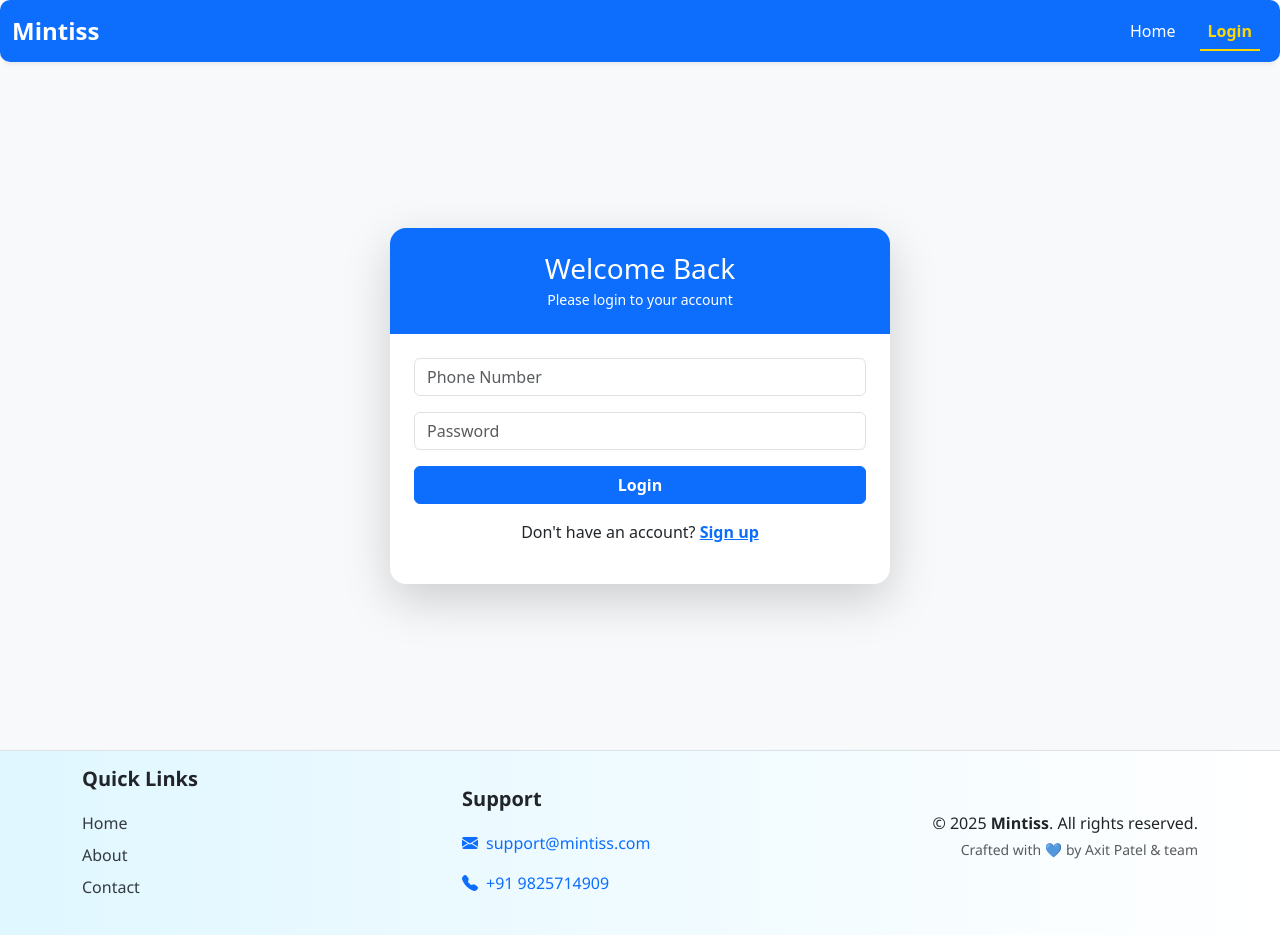
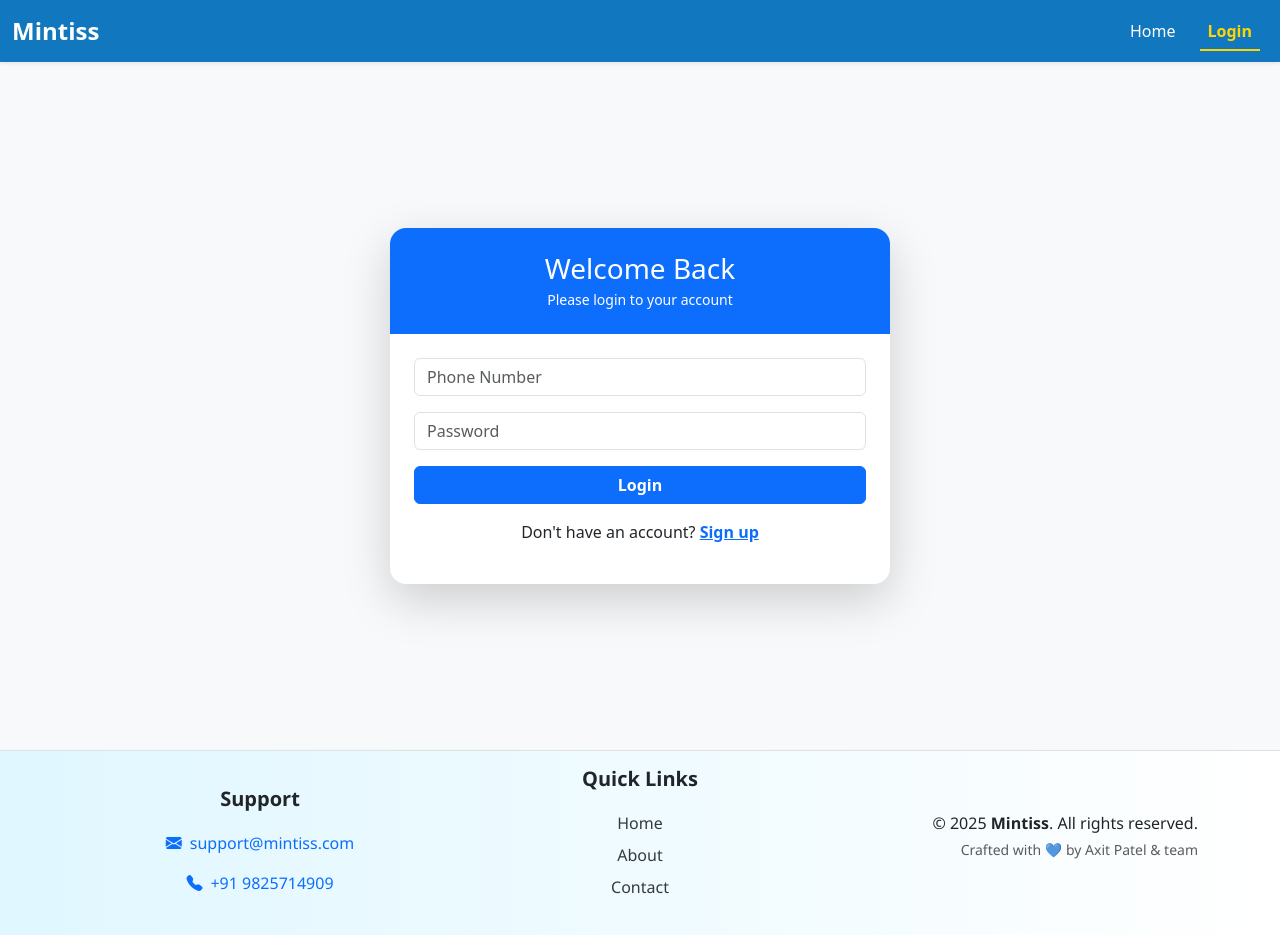
Before and after one commit to srisatkalpesh/mintissFrontend, a Vue app: page /login in a window 1280 px wide. Built offline with nearby package versions, Linux system fonts and the light colour scheme; no server answers.

Commit message:
20-06-2025

```diff
--- a/src/components/Footer.vue
+++ b/src/components/Footer.vue
@@ -1,39 +1,39 @@
 <template>
   <footer class="bg-light text-dark py-3 border-top shadow-sm">
     <div class="container">
-      <div class="row gy-4 align-items-center">
-        <!-- Links Section -->
-        <div class="col-md-4">
-          <h5 class="fw-semibold mb-3">Quick Links</h5>
-          <ul class="list-unstyled">
+  <div class="row gy-4 align-items-center justify-content-between">
+       <!-- Quick Links - CENTER -->
+       <div class="col-md-4 order-2 order-md-2 d-flex flex-column align-items-center">
+      <h5 class="fw-semibold mb-3 text-center">Quick Links</h5>
+      <ul class="list-unstyled text-center">
         <li><a href="/" class="footer-link">Home</a></li>
         <li><a href="/about" class="footer-link">About</a></li>
         <li><a href="/contact" class="footer-link">Contact</a></li>
       </ul>
     </div>
-
-        <!-- Contact & Support -->
-        <div class="col-md-4">
+    <!-- Support -->
+    <div class="col-md-4 order-1 order-md-1 text-md-start text-center">
       <h5 class="fw-semibold mb-3">Support</h5>
       <p class="mb-2">
         <i class="bi bi-envelope-fill text-primary me-2"></i>
-            <a href="mailto:support@mintiss.com" class="footer-link text-primary">
-              support@mintiss.com
-            </a>
+        <a href="mailto:support@mintiss.com" class="footer-link text-primary">support@mintiss.com</a>
       </p>
       <p class="mb-0">
         <i class="bi bi-telephone-fill text-primary me-2"></i>
-            <a href="tel:+91 9825714909" class="footer-link text-primary"> +91 9825714909 </a>
+        <a href="tel:+91 9825714909" class="footer-link text-primary">+91 9825714909</a>
       </p>
     </div>
 
+
+
     <!-- Copyright -->
-        <div class="col-md-4 text-center text-md-end">
+    <div class="col-md-4 order-3 order-md-3 text-md-end text-center">
       <p class="mb-1">&copy; 2025 <strong>Mintiss</strong>. All rights reserved.</p>
       <p class="small text-muted">Crafted with 💙 by Axit Patel & team</p>
     </div>
   </div>
 </div>
+
   </footer>
 </template>
 
@@ -62,4 +62,18 @@ footer {
   color: #0d6efd;
   text-decoration: underline;
 }
+@media (min-width: 768px) {
+  footer .row {
+    display: flex;
+    justify-content: space-between;
+    align-items: center;
+  }
+
+  footer .col-md-4:nth-child(2) {
+    display: flex;
+    flex-direction: column;
+    align-items: center;
+    justify-content: center;
+  }
+}
 </style>
--- a/src/components/HeaderNavbar.vue
+++ b/src/components/HeaderNavbar.vue
@@ -1,5 +1,5 @@
 <template>
-  <nav class="navbar navbar-expand-lg bg-primary shadow-sm sticky-top" style="border-radius: 10px;">
+  <nav class="navbar navbar-expand-lg bgprimary shadow-sm sticky-top" >
     <div class="container-fluid">
       <!-- Brand -->
       <router-link class="navbar-brand fw-bold text-white fs-4" to="/">
@@ -55,6 +55,12 @@
               <i class="bi bi-person-circle me-2"></i>
               {{ userName }}
             </router-link>
+          </li>
+          <li class="mb-3" v-if="isLoggedIn">
+            <div class="text-white fw-semibold" style="cursor:pointer;" @click="logoutAndClose">
+              <i class="bi bi-box-arrow-right me-2"></i>
+              Logout
+            </div>
           </li>
         </ul>
       </div>
@@ -144,6 +150,10 @@ export default {
         console.error('Logout error:', error);
         toastService.error('Failed to logout');
       }
+    },
+    logoutAndClose() {
+      this.handleLogout();
+      this.toggleMenu();
     }
   },
 };
@@ -165,6 +175,10 @@ export default {
 .nav-link.active {
   font-weight: bold;
   color: #ffd700 !important;
+}
+
+.bgprimary {
+  background-color: #1177bf;
 }
 
 .nav-link::after {
@@ -190,7 +204,7 @@ export default {
   left: -250px;
   width: 250px;
   height: 100vh;
-  background-color: #0d6efd;
+  background-color: #1177bf;
   overflow-y: auto;
   transition: left 0.3s ease-in-out;
   z-index: 1050;
--- a/src/router/index.js
+++ b/src/router/index.js
@@ -87,6 +87,9 @@ const routes = [
 const router = createRouter({
   history: createWebHistory(process.env.BASE_URL),
   routes,
+  scrollBehavior(to, from, savedPosition) {
+    return { top: 0 };
+  }
 });
 
 // Navigation guard
--- a/src/views/HomeView.vue
+++ b/src/views/HomeView.vue
@@ -39,16 +39,6 @@
           <div class="gallery-caption">Share and connect with Mintiss</div>
         </div>
       </div>
-      <div class="gallery-row">
-        <div class="gallery-img-wrapper">
-          <img :src="mintiss3" alt="Secure Payment" class="gallery-img" />
-          <div class="gallery-caption">Shop securely, pay easily</div>
-        </div>
-        <div class="gallery-img-wrapper">
-          <img :src="mintiss4" alt="Mintiss Conversation" class="gallery-img" />
-          <div class="gallery-caption">All your rewards in one app</div>
-        </div>
-      </div>
     </section>
 
     <!-- How Mintiss Works Section -->
@@ -88,16 +78,6 @@
           <p>Get rewarded for every purchase, every day.</p>
         </div>
         <div class="benefit">
-          <div class="benefit-icon"><i class="bi bi-shield-lock"></i></div>
-          <h4>Shop Securely</h4>
-          <p>Your data and payments are always protected.</p>
-        </div>
-        <div class="benefit">
-          <div class="benefit-icon"><i class="bi bi-arrow-repeat"></i></div>
-          <h4>Easy Returns</h4>
-          <p>Hassle-free returns and quick refunds.</p>
-        </div>
-        <div class="benefit">
           <div class="benefit-icon"><i class="bi bi-chat-dots"></i></div>
           <h4>24/7 Support</h4>
           <p>We're here for you, anytime you need help.</p>
@@ -106,26 +86,25 @@
     </section>
 
     <!-- Testimonials Section -->
+    <!--
     <section class="testimonials-section">
       <h2>What Our Users Say</h2>
       <div class="testimonials-grid">
         <div class="testimonial">
-          <!-- <div class="avatar"><i class="bi bi-emoji-smile"></i></div> -->
           <p class="quote">"Mintiss makes shopping so much more rewarding! I love the instant cashback."</p>
           <div class="user">— Priya S.</div>
         </div>
         <div class="testimonial">
-          <!-- <div class="avatar"><i class="bi bi-emoji-sunglasses"></i></div> -->
           <p class="quote">"The app is super easy to use and the support team is fantastic."</p>
           <div class="user">— Rahul M.</div>
         </div>
         <div class="testimonial">
-          <!-- <div class="avatar"><i class="bi bi-emoji-heart-eyes"></i></div> -->
           <p class="quote">"I've saved so much with Mintiss rewards. Highly recommended!"</p>
           <div class="user">— Anjali K.</div>
         </div>
       </div>
     </section>
+    -->
 
     <!-- Footer Call-to-Action -->
     <section class="footer-cta-section">
@@ -258,7 +237,7 @@ export default {
   left: 0;
   right: 0;
   bottom: 0;
-  background-image: url('@/assets/mintiss1.png');
+  background-image: url('@/assets/hero-bg.png');
   background-size: cover;
   background-position: center;
   z-index: 1;
@@ -309,23 +288,30 @@ export default {
 
 .cta-buttons {
   display: flex;
+  flex-direction: row;
+  flex-wrap: nowrap;
   justify-content: center;
   gap: 1rem;
+  width: 100%;
+  overflow-x: auto;
 }
 
 .mintiss-btn {
-  padding: 0.75rem 2rem;
-  border: none;
+  min-width: 0;
+  max-width: 100%;
+  padding: 0.3rem;
   font-size: 1.1rem;
   font-weight: 600;
   cursor: pointer;
   transition: background 0.2s, color 0.2s;
   box-shadow: 0 2px 8px rgba(135, 206, 235, 0.10);
+  border: none;
 }
 
 .mintiss-btn.primary {
-  background: #1177bf;
-  color: #fff;
+  background: #fff;
+  color: #1177bf;
+  border: 2px solid #fff;
 }
 
 .mintiss-btn.secondary {
@@ -337,7 +323,6 @@ export default {
 .mintiss-btn.primary:hover {
   background: #1177bf;
   color: #fff;
-  ;
 }
 
 .mintiss-btn.secondary:hover {
@@ -702,5 +687,14 @@ export default {
   .subtitle {
     font-size: 1rem;
   }
+
+  footer .row {
+    text-align: center;
+    justify-content: center !important;
+  }
+  footer .col-md-4 {
+    text-align: center;
+    margin-bottom: 1rem;
+  }
 }
 </style>
```
Also changed, not shown: src/assets/hero-bg.png (added), 1 other file (tests, documents, lock files or other folders). Lines whose indentation alone changed are shown as unchanged.
